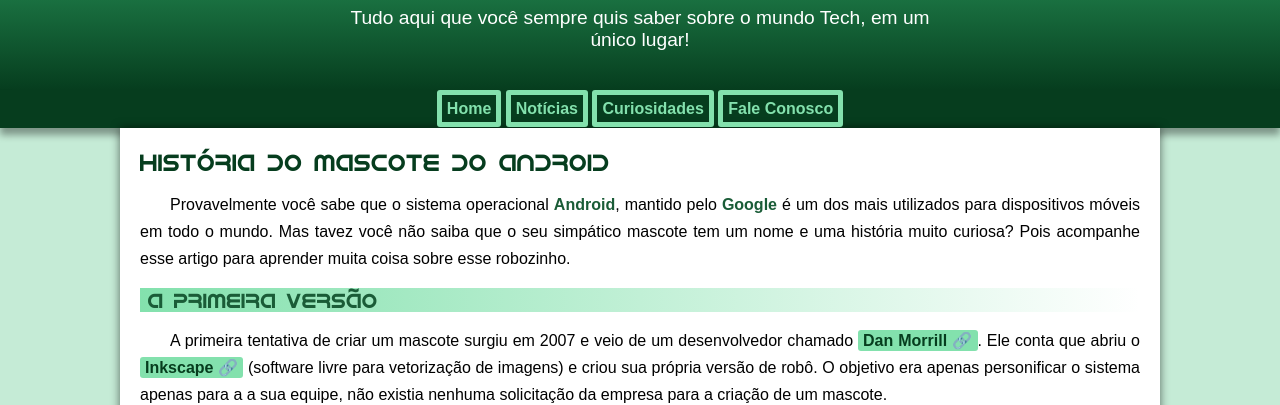
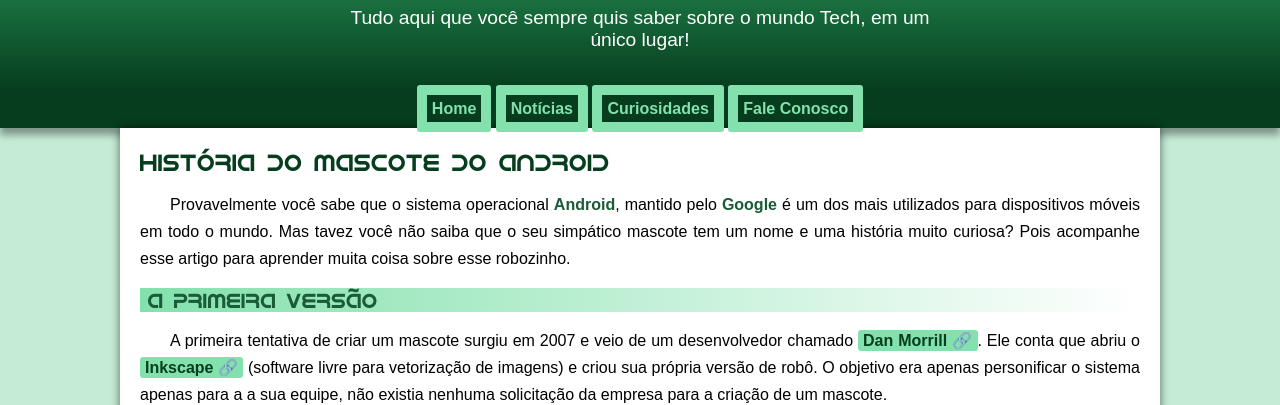
Before and after one commit to eujuniorrafael/projeto-android, a plain HTML site: page index.html in a window 1280 px wide. Shown: the part 100-505 px from the top of the page. Drawn offline with Linux system fonts and the light colour scheme.

Commit message:
Update style.css

```diff
--- a/estilo/style.css
+++ b/estilo/style.css
@@ -76,7 +76,7 @@ nav {
 nav > a {
     color: var(--cor1);
     padding: 5px;
-    border: 5px solid var(--cor1);
+    border: 10px solid var(--cor1);
     border-radius: 3px;
     text-decoration: none;
     font-weight: bold;
```
